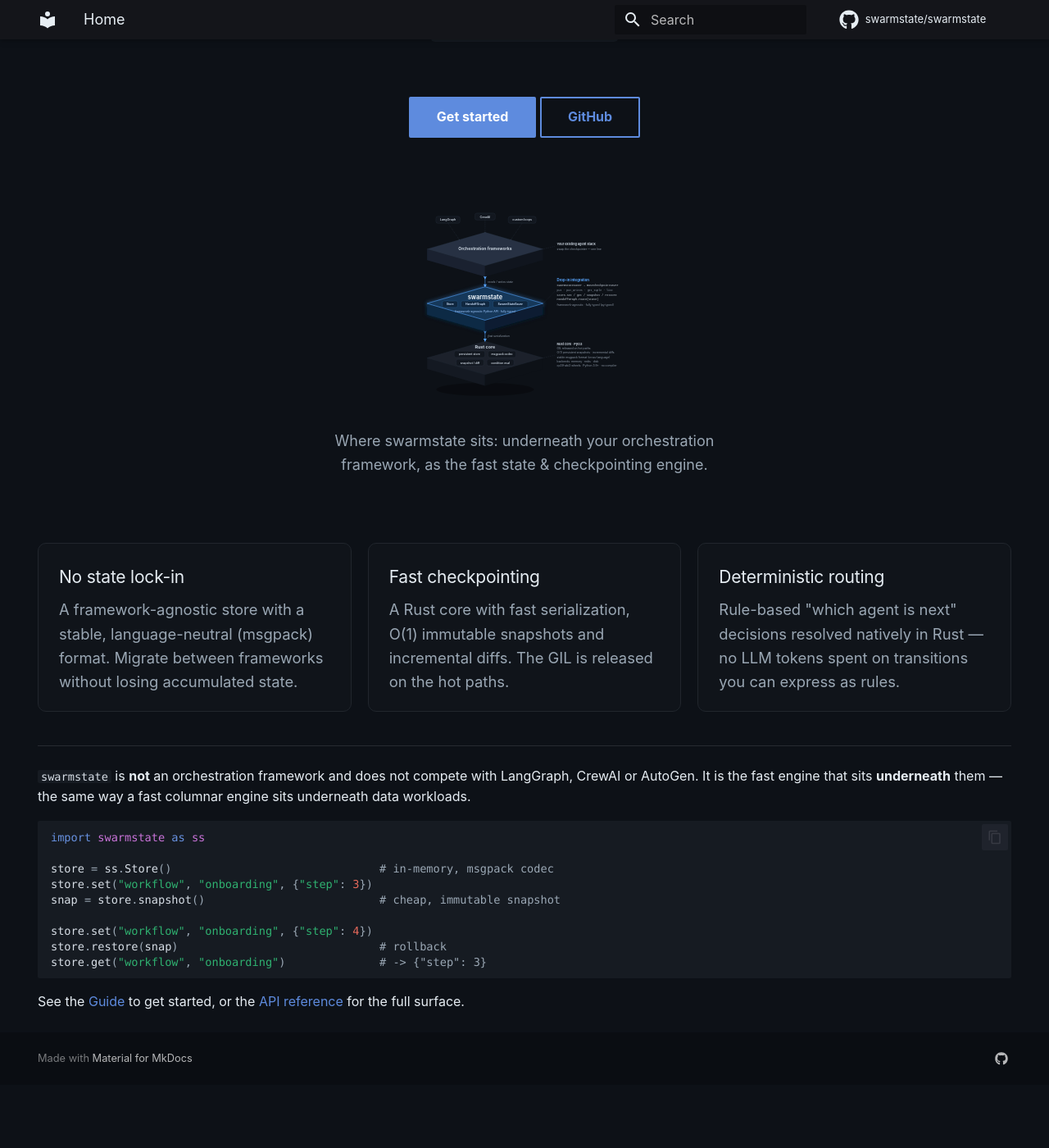
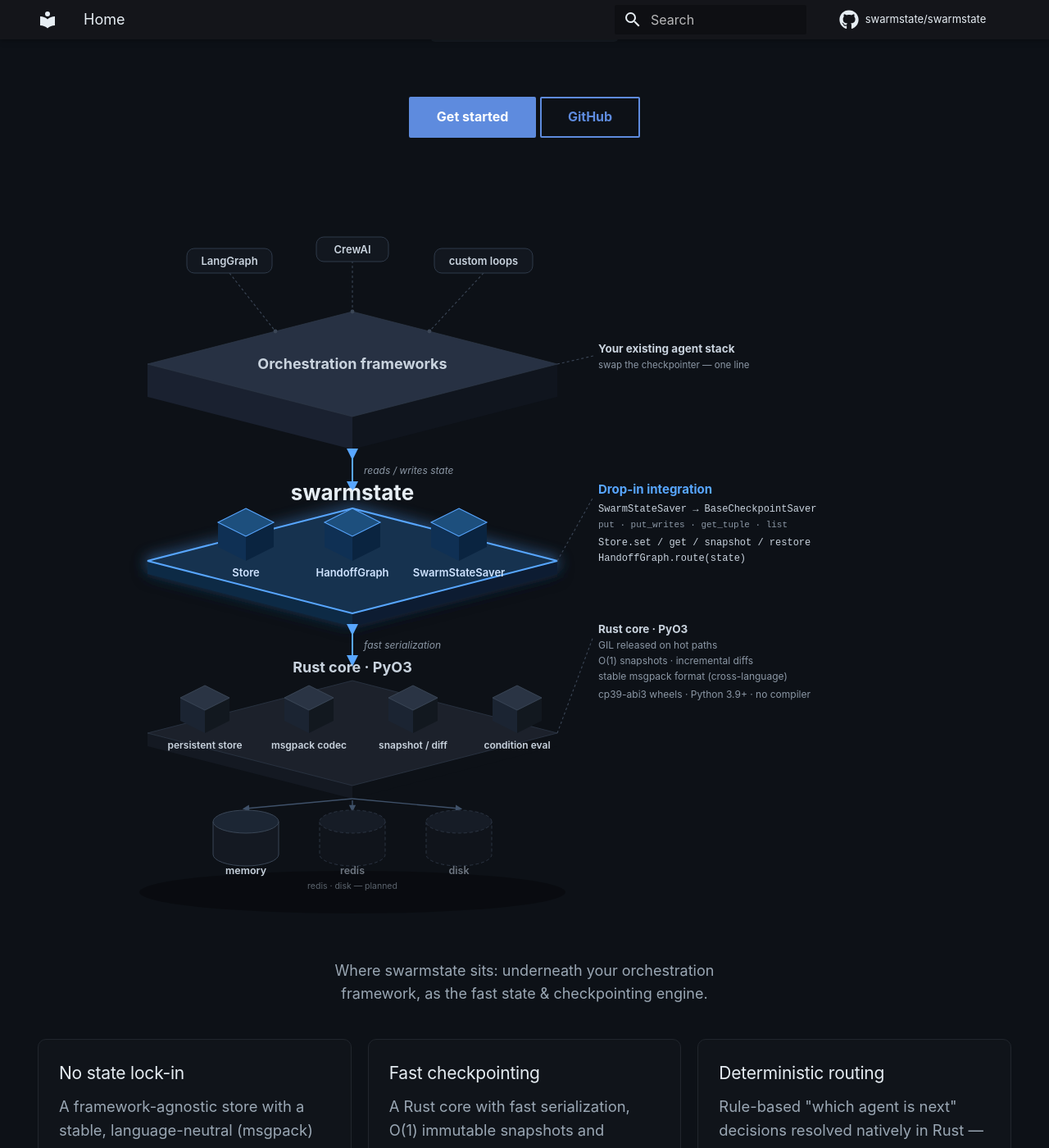
Before and after one commit to swarmstate/swarmstate.github.io, an MkDocs documentation site: the page built from docs/index.md, in a window 1280 px wide and 1400 px high, scrolled down 402 px. Shown: the whole window at 82% size. Built offline with MkDocs 1.6.1 and Material for MkDocs 9.7.7, drawn with Linux system fonts in a browser that asks for light colours; comment, search, counter and statistics services are not loaded; before the commit the page ends 1725 px from its top, so only the background shows below that.

Commit message:
docs: richer isometric diagram + fix hero-shrink sizing bug
- components are now isometric 3D blocks on each layer (Store/HandoffGraph/
  SwarmStateSaver; persistent-store/msgpack/snapshot-diff/condition-eval)
- storage drawn as isometric cylinders: memory (available) + redis/disk (planned)
- fix: image was inside the place-items:center hero which shrank it to content
  width; moved to normal flow, width min(100%, 1040px) — now renders full-width

Co-Authored-By: Claude Opus 4.8 (1M context) <noreply@anthropic.com>

```diff
--- a/docs/index.md
+++ b/docs/index.md
@@ -18,11 +18,11 @@ Rust core, framework-agnostic, built for production.</p>
 [GitHub](https://github.com/swarmstate/swarmstate){ .md-button }
 </div>
 
-<img class="ss-stack" src="assets/stack.svg" alt="Isometric diagram of the agentic stack: orchestration frameworks (LangGraph, CrewAI, custom loops) on top, swarmstate as the state and checkpointing engine in the middle, and the Rust core with storage backends at the bottom." width="1060" height="860" />
+</div>
+
+<img class="ss-stack" src="assets/stack.svg" alt="Isometric architecture: orchestration frameworks (LangGraph, CrewAI, custom loops) on top; the swarmstate Python API (Store, HandoffGraph, SwarmStateSaver) in the middle; the Rust core (persistent store, msgpack codec, snapshot/diff, condition evaluator) over memory/redis/disk cylinders at the bottom." width="1040" height="900" />
 
 <p class="ss-stack-cap">Where swarmstate sits: underneath your orchestration framework, as the fast state &amp; checkpointing engine.</p>
-
-</div>
 
 <div class="ss-features" markdown="1">
 
--- a/docs/stylesheets/extra.css
+++ b/docs/stylesheets/extra.css
@@ -78,10 +78,9 @@ body {
 /* -------- Isometric stack illustration -------- */
 .ss-stack {
   display: block;
-  width: 100%;
-  max-width: 980px;
+  width: min(100%, 1040px);
   height: auto;
-  margin: 2.5rem auto 0.75rem;
+  margin: 1.5rem auto 0.75rem;
 }
 .ss-stack-cap {
   text-align: center;
```
Also changed, not shown: docs/assets/stack.svg.
